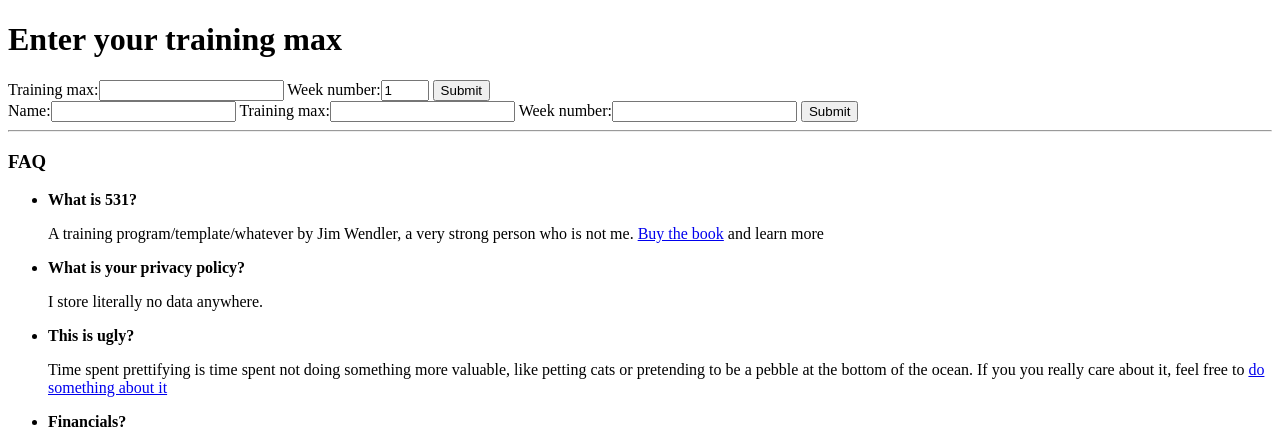
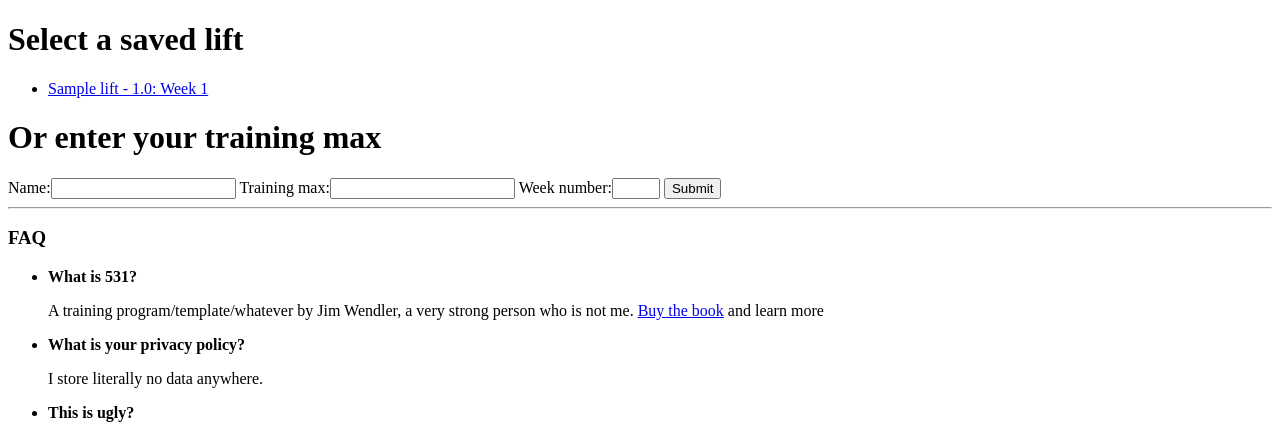
Before and after one commit to JonathanMeans/imtoodumbtofigureout531onmyown, a Django app: page / in a window 1280 px wide. Shown: the top 439 px of the page. Run offline with Django 3.2, Linux system fonts and the light colour scheme; tables that the repository leaves empty hold one stand-in row (values such as "Sample post").

Commit message:
Remove trainingMaxForm; simplify workflow

```diff
--- a/five_three_one/forms.py
+++ b/five_three_one/forms.py
@@ -4,20 +4,30 @@ from django.forms import ModelForm
 from five_three_one.models import Lift
 
 
-class TrainingMaxForm(forms.Form):
-    training_max = forms.FloatField(min_value=112.5)
-    week_number = forms.IntegerField(min_value=1, max_value=3, initial=1)
+class NewLiftForm(ModelForm):
 
-
-class NewLiftForm(ModelForm):
     class Meta:
         model = Lift
         fields = ["name", "training_max", "week_number"]
         widgets = {
             "training_max": forms.fields.NumberInput(
-                attrs={"id": "id_new_lift_training_max"}
+                attrs={"id": "id_new_lift_training_max", "min": 112.5}
             ),
             "week_number": forms.fields.NumberInput(
-                attrs={"id": "id_new_lift_week_number"}
+                attrs={
+                    "id": "id_new_lift_week_number",
+                    "min": 1,
+                    "max": 3,
+                    "initial": 1,
+                }
             ),
         }
+
+    def clean_training_max(self):
+        training_max = self.cleaned_data["training_max"]
+        min_value = self.fields["training_max"].widget.attrs["min"]
+        if training_max < min_value:
+            raise forms.ValidationError(
+                f"Training max must be greater than or equal to {min_value}"
+            )
+        return training_max
--- a/five_three_one/models.py
+++ b/five_three_one/models.py
@@ -1,12 +1,15 @@
 # Create your models here.
+from django.core.validators import MinValueValidator, MaxValueValidator
 from django.db import models
 
 
 class Lift(models.Model):
-    name = models.CharField(max_length=100)
-    training_max = models.IntegerField()
-    week_number = models.IntegerField()
+    name = models.CharField(max_length=100, blank=True, default="")
+    training_max = models.FloatField()
+    week_number = models.IntegerField(
+        validators=[MinValueValidator(1), MaxValueValidator(3)]
+    )
 
     @property
     def url(self) -> str:
-        return f"/lift?training_max={self.training_max}&week_number={self.week_number}"
+        return f"/lift?id={self.id}"
--- a/five_three_one/templates/home.html
+++ b/five_three_one/templates/home.html
@@ -8,44 +8,24 @@
     <script src="/static/five_three_one.js"></script>
 </head>
 <body>
-<h1>Enter your training max</h1>
-<form method="post" action="/">
+<h1>Select a saved lift</h1>
+<ul id="id_lifts_list">
+    {% for lift in lifts %}
+        <li> <a href={{ lift.url }}>{{ lift.name }} - {{ lift.training_max }}: Week {{ lift.week_number }} </a></li>
+    {% endfor %}
+</ul>
+{% if errors %}
+    <h2>errors</h2>
+        {% for error in errors %}
+            <p>{{ error | escape }}</p>
+    {% endfor %}
+{% endif %}
+<h1>Or enter your training max</h1>
+<form method="post" action="/save">
     {{ form }}
     {% csrf_token %}
-    <input type="submit" id="id_submit_tmax">
+    <input type="submit" id="id_submit_training_max">
 </form>
-<form method="post" action="/save">
-    {{ new_lift_form }}
-    {% csrf_token %}
-    <input type="submit" id="id_submit_new_lift">
-</form>
-{% if errors %}
-<p>{{errors}}</p>
-{% endif %}
-{% if workout %}
-<hr>
-<table id="id_workout_table">
-    <thead>
-        <tr>
-            <th>%</th>
-            <th>Count</th>
-            <th>Weight</th>
-            <th>Breakdown</th>
-        </tr>
-    </thead>
-    <tbody>
-        {% for set in workout %}
-        <tr>
-            <td>{{set.percent}}</td>
-            <td>{{set.reps}}</td>
-            <td>{{set.weight}}</td>
-            <td>{{set.breakdown}}</td>
-        </tr>
-        {% endfor %}
-    </tbody>
-</table>
-<button id="id_next_set">Next set</button>
-{% endif %}
 <hr>
 <h3>FAQ</h3>
 <ul>
--- a/five_three_one/views.py
+++ b/five_three_one/views.py
@@ -1,33 +1,19 @@
-from typing import Optional
-
-from django.forms.utils import ErrorDict
 from django.http import HttpResponse, HttpRequest
 from django.shortcuts import render, redirect
 
-from five_three_one.forms import TrainingMaxForm, NewLiftForm
+from five_three_one.forms import NewLiftForm
 from five_three_one.models import Lift
 from five_three_one.services import get_workout
 
 
 def home_view(request: HttpRequest) -> HttpResponse:
-    workout = None
-    errors: Optional[ErrorDict] = None
-    if request.method == "POST":
-        tmax_form = TrainingMaxForm(request.POST)
-        if tmax_form.is_valid():
-            training_max = float(request.POST["training_max"])
-            week_number = int(request.POST["week_number"])
-            workout = get_workout(training_max, week_number)
-        else:
-            errors = tmax_form.errors
+    all_lifts = Lift.objects.all()
     return render(
         request,
         "home.html",
         {
-            "workout": workout,
-            "form": TrainingMaxForm(),
-            "errors": errors,
-            "new_lift_form": NewLiftForm(),
+            "form": NewLiftForm(),
+            "lifts": all_lifts,
         },
     )
 
@@ -35,8 +21,18 @@ def home_view(request: HttpRequest) -> HttpResponse:
 def save_exercise_view(request: HttpRequest) -> HttpResponse:
     form = NewLiftForm(request.POST)
     if form.is_valid():
-        form.save()
-    return redirect("/lifts")
+        saved_lift = form.save()
+        return redirect(saved_lift.url)
+    else:
+        return render(
+            request,
+            "home.html",
+            {
+                "errors": form.errors,
+                "form": NewLiftForm(),
+                "lifts": Lift.objects.all(),
+            },
+        )
 
 
 def lifts(request: HttpRequest) -> HttpResponse:
@@ -45,13 +41,9 @@ def lifts(request: HttpRequest) -> HttpResponse:
 
 
 def lift(request: HttpRequest) -> HttpResponse:
-    tmax_form = TrainingMaxForm(request.GET)
-    workout = None
-    if tmax_form.is_valid():
-        training_max = float(request.GET["training_max"])
-        week_number = int(request.GET["week_number"])
-        workout = get_workout(training_max, week_number)
-
+    lift_id = request.GET["id"]
+    the_lift = Lift.objects.get(id=lift_id)
+    workout = get_workout(the_lift.training_max, the_lift.week_number)
     return render(
         request,
         "lift.html",
--- a/functional_tests/test_input_validation.py
+++ b/functional_tests/test_input_validation.py
@@ -9,7 +9,7 @@ class ValidationTest(FiveThreeOneFunctionalTest):
 
         # She is asked to enter her training max for deadlift
         # She enters a number far too low
-        page.submit_training_max("25", 1)
+        page.submit_training_max("Deadlift", "25", 1)
 
         # She sees an error message about her invalid input
         error_message = page.get_validation_message()
```
Also changed, not shown: five_three_one/tests/test_forms.py (+20 -22 lines), five_three_one/tests/test_views.py (+32 -45 lines), functional_tests/base.py (+10 -4 lines), functional_tests/test_start_workout.py (+1 -34 lines), five_three_one/migrations/0001_initial.py.
